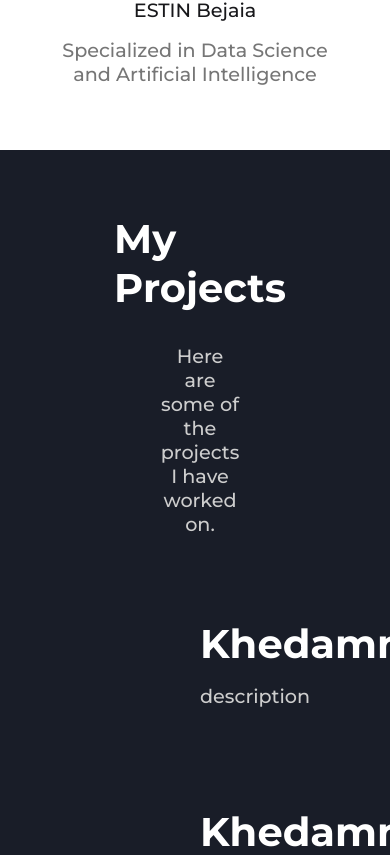
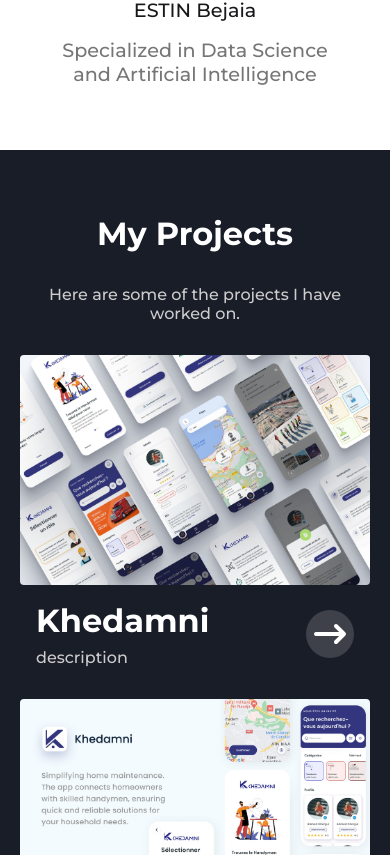
Before and after one commit to AhmedGsa/My-Portfolio, a Next.js app: page / in a window 390 px wide. Shown: the part 5229-6084 px from the top of the page. Built offline with nearby package versions, Linux system fonts and the light colour scheme.

Commit message:
added projects section responsive

```diff
--- a/src/components/projects/Projects.module.css
+++ b/src/components/projects/Projects.module.css
@@ -84,3 +84,36 @@
     transform: scale(1.1);
     transition: var(--transition);
 }
+
+@media screen and (max-width: 768px) {
+    .container {
+        padding: 4rem 20px;
+    }
+
+    .container h1 {
+        font-size: 2rem;
+    }
+
+    .container p {
+        font-size: 1rem;
+    }
+
+    .projects {
+        grid-template-columns: repeat(auto-fill, minmax(80%, 1fr));
+    }
+
+    .project .info {
+        padding: 1rem;
+    }
+
+    .project .info .info-text {
+        gap: 0.5rem;
+    }
+
+    .project .info .btn {
+        padding: 0.5rem;
+        width: 3rem;
+        height: 3rem;
+    }
+
+}
```
